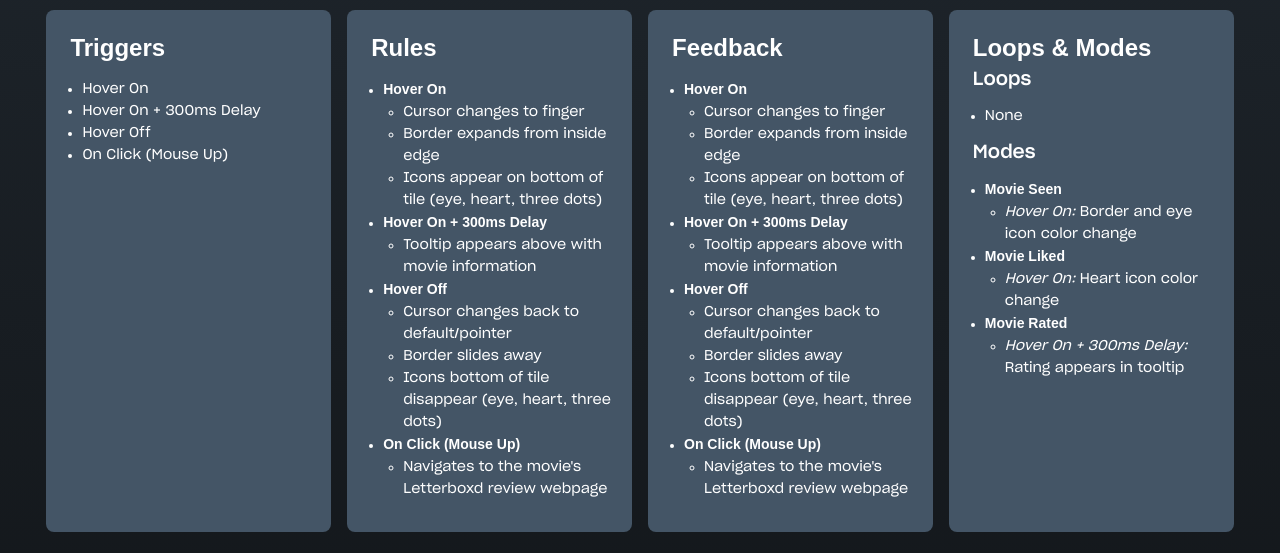
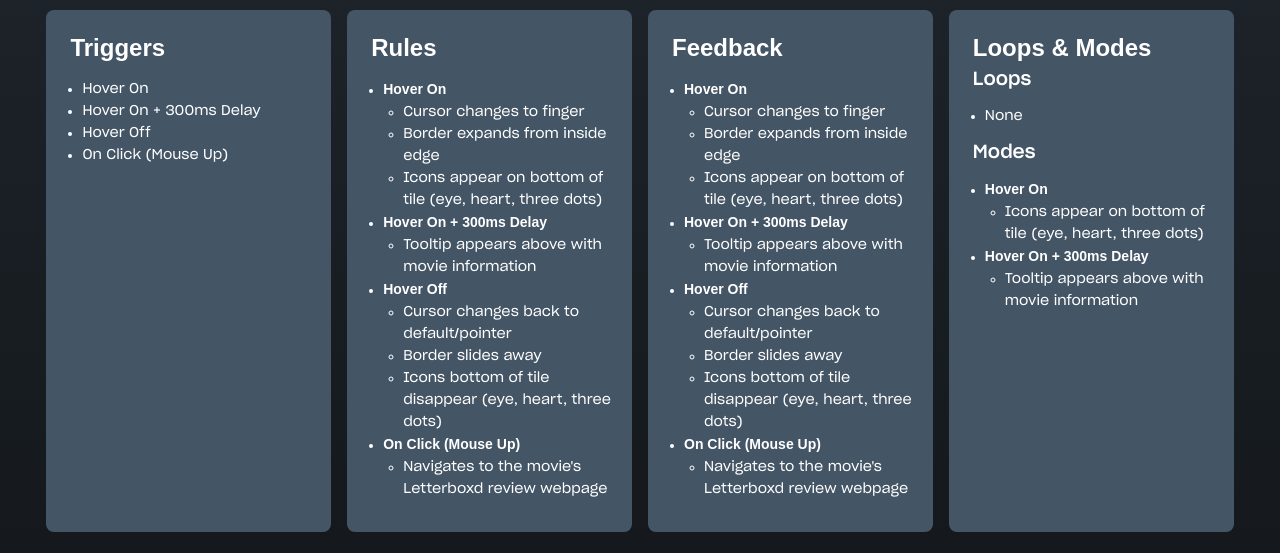
Before and after one commit to OliviaKnestaut/idm222-ojk25, a plain HTML site: page idm241/alpha.html in a window 1280 px wide. Shown: the part 205-758 px from the top of the page. Drawn offline with Linux system fonts and the light colour scheme; grey boxes are pictures that could not be loaded; a web font is replaced by a local one.

Commit message:
Updated Modes

```diff
--- a/idm241/alpha.html
+++ b/idm241/alpha.html
@@ -93,19 +93,14 @@
                 </ul>
                 <h3>Modes</h3>
                 <ul>
-                    <li><b>Movie Seen</b>
+                    <li><b>Hover On</b>
                         <ul>
-                            <li><i>Hover On:</i> Border and eye icon color change</li>
+                            <li>Icons appear on bottom of tile (eye, heart, three dots)</li>
                         </ul>
                     </li>
-                    <li><b>Movie Liked</b>
+                    <li><b>Hover On + 300ms Delay</b>
                         <ul>
-                            <li><i>Hover On: </i> Heart icon color change</li>
-                        </ul>
-                    </li>
-                    <li><b>Movie Rated</b>
-                        <ul>
-                            <li><i>Hover On + 300ms Delay: </i>Rating appears in tooltip</li>
+                            <li>Tooltip appears above with movie information</li>
                         </ul>
                     </li>
                 </ul>
```
